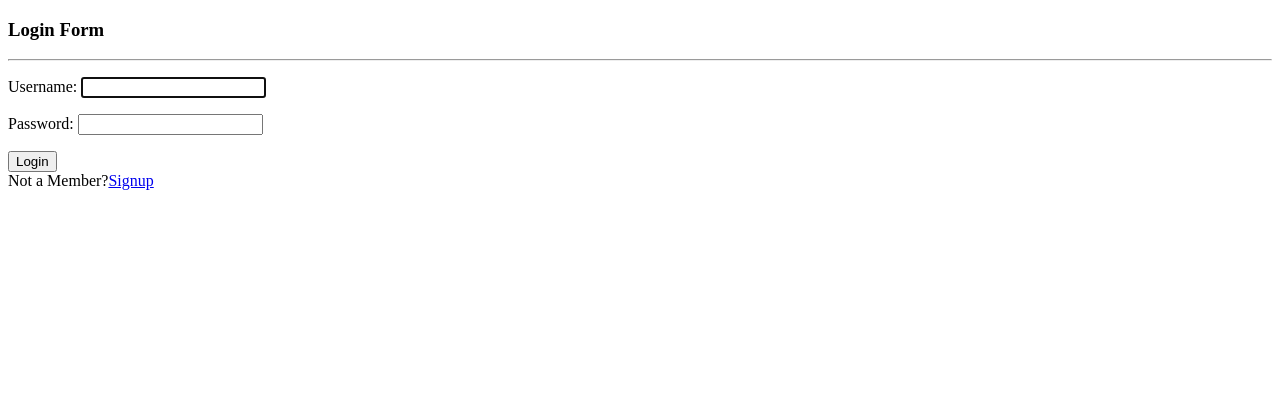
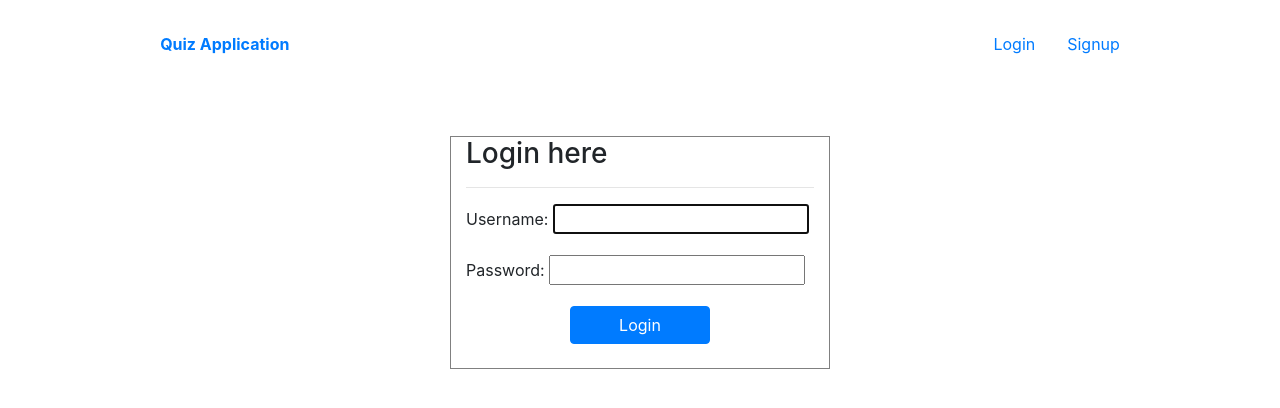
Before and after one commit to BhaveshBangera/Quiz-Application, a Django app: page /accounts/login/ in a window 1280 px wide. Shown: the top 408 px of the page. Run offline with Django 3.2, Linux system fonts and the light colour scheme; some libraries are stand-ins or nearby versions.

Commit message:
Different view for Different logins and design improvement

```diff
--- a/accounts/templates/accounts/login.html
+++ b/accounts/templates/accounts/login.html
@@ -1,11 +1,16 @@
-<!DOCTYPE html>
-<html>
-  <head>
-    <meta charset="utf-8">
-    <title></title>
-  </head>
-  <body>
-      <h3>Login Form</h3>
+{% extends 'base_layout.html' %}
+
+{% block content %}
+
+<br>
+<br>
+<br>
+
+<div class="container">
+  <div class="row">
+    <div class="col-md-4"></div>
+    <div class="col-md-4"  id="loginbody">
+      <h3>Login here</h3>
       <hr>
       <form class="" action="{% url 'accounts:login' %}" method="post">
         {% csrf_token %}
@@ -18,11 +23,24 @@
 
         {% endif %}
 
-        <input type="submit" value="Login">
+        <div class="text-center">
+          <button type="submit" class="btn btn-primary" id="loginbutton">Login</button>
+        </div>
+
+
+
+        <!-- <input type="submit" value="Login">
         <br>
-        Not a Member?<a href="{% url 'accounts:signup' %}">Signup</a>
+        Not a Member?<a href="{% url 'accounts:signup' %}">Signup</a> -->
 
         <!-- <button type="submit" class="btn btn-primary">Login</button> -->
       </form>
-  </body>
-</html>
+      <br>
+    </div>
+    <div class="col-md-4"></div>
+  </div>
+
+</div>
+
+
+{% endblock %}
--- a/basicproject/urls.py
+++ b/basicproject/urls.py
@@ -15,9 +15,14 @@ Including another URLconf
 """
 from django.conf.urls import url, include
 from django.contrib import admin
+from django.contrib.staticfiles.urls import staticfiles_urlpatterns
+from django.conf.urls.static import static
+from django.conf import settings
 
 urlpatterns = [
     url(r'^admin/', admin.site.urls),
     url(r'^polls/', include('polls.urls')),
     url(r'^accounts/', include('accounts.urls')),
 ]
+
+urlpatterns += staticfiles_urlpatterns()
--- a/polls/models.py
+++ b/polls/models.py
@@ -17,9 +17,13 @@ class UserAttemptedQuiz(models.Model):
     quiz = models.ForeignKey(Quiz)
     user = models.ForeignKey(User)
     quizStatus = models.CharField(max_length=200)
+    totalCorrect = models.IntegerField(default=0)
+    totalQuestions = models.IntegerField(default=0)
+    percentage = models.IntegerField(default=0)
 
     def __str__(self):
-        return self.user,'',self.quizStatus,'',self.quiz
+        #return self.user,'',self.quizStatus,'',self.quiz
+        return self.quizStatus
 
 
 class Question(models.Model):
--- /dev/null
+++ b/quizassets/styles.css
@@ -0,0 +1,16 @@
+.table th, td {
+   text-align: center;
+}
+
+#loginbody, #signupbody{
+  border: 1px solid grey;
+}
+
+#loginbutton, #signupbutton{
+  width: 40%;
+}
+
+.helptext{
+  visibility: hidden;
+  height: 0px;
+}
--- /dev/null
+++ b/templates/base_layout.html
@@ -0,0 +1,124 @@
+{% load static from staticfiles %}
+
+<!doctype html>
+<html lang="en">
+  <head>
+    <!-- Required meta tags -->
+    <meta charset="utf-8">
+    <meta name="viewport" content="width=device-width, initial-scale=1, shrink-to-fit=no">
+
+    <!-- Bootstrap CSS -->
+    <link rel="stylesheet" href="https://stackpath.bootstrapcdn.com/bootstrap/4.1.1/css/bootstrap.min.css" integrity="sha384-WskhaSGFgHYWDcbwN70/dfYBj47jz9qbsMId/iRN3ewGhXQFZCSftd1LZCfmhktB" crossorigin="anonymous">
+
+    <link rel="stylesheet" href="{% static 'styles.css' %}">
+
+    <title>Quiz Application</title>
+  </head>
+  <body>
+
+    <br>
+
+    <div class = "container">
+        <ul class="nav justify-content-center">
+          <li class="nav-item">
+            <b><a class="nav-link active" href="{% url 'quiz:list' %}">Quiz Application</a></b>
+          </li>
+          <li class="nav-item">
+            <a class="nav-link" href="#"></a>
+          </li>
+          <li class="nav-item">
+            <a class="nav-link" href="#"></a>
+          </li>
+          <li class="nav-item">
+            <a class="nav-link" href="#"></a>
+          </li>
+          <li class="nav-item">
+            <a class="nav-link" href="#"></a>
+          </li>
+          <li class="nav-item">
+            <a class="nav-link" href="#"></a>
+          </li>
+          <li class="nav-item">
+            <a class="nav-link" href="#"></a>
+          </li>
+          <li class="nav-item">
+            <a class="nav-link" href="#"></a>
+          </li>
+          <li class="nav-item">
+            <a class="nav-link" href="#"></a>
+          </li>
+          <li class="nav-item">
+            <a class="nav-link" href="#"></a>
+          </li>
+          <li class="nav-item">
+            <a class="nav-link" href="#"></a>
+          </li>
+          <li class="nav-item">
+            <a class="nav-link" href="#"></a>
+          </li>
+          <li class="nav-item">
+            <a class="nav-link" href="#"></a>
+          </li>
+          <li class="nav-item">
+            <a class="nav-link" href="#"></a>
+          </li>
+          <li class="nav-item">
+            <a class="nav-link" href="#"></a>
+          </li>
+          <li class="nav-item">
+            <a class="nav-link" href="#"></a>
+          </li>
+          <li class="nav-item">
+            <a class="nav-link" href="#"></a>
+          </li>
+          <li class="nav-item">
+            <a class="nav-link" href="#"></a>
+          </li>
+          <li class="nav-item">
+            <a class="nav-link" href="#"></a>
+          </li>
+          <li class="nav-item">
+            <a class="nav-link" href="#"></a>
+          </li>
+          <li class="nav-item">
+            <a class="nav-link" href="#"></a>
+          </li>
+          <li class="nav-item">
+            <a class="nav-link" href="#"></a>
+          </li>
+          {% if user.is_authenticated %}
+          <li class="nav-item">
+            <a class="nav-link" href="#">Welcome {{ user }}</a>
+          </li>
+          <li class="nav-item">
+            <form class="form-inline my-2 my-lg-0" action="{% url 'accounts:logout' %}" method="post">
+              {% csrf_token %}
+              <button class="btn btn-outline-success my-2 my-sm-0" type="submit">Logout</button>
+            </form>
+          </li>
+          {% else %}
+          <li class="nav-item">
+            <a class="nav-link" href="{% url 'accounts:login' %}">Login</a>
+          </li>
+          <li class="nav-item">
+            <a class="nav-link" href="{% url 'accounts:signup' %}">Signup</a>
+          </li>
+          {% endif %}
+        </ul>
+      <!-- </div> -->
+    <!-- </nav> -->
+   </div>
+
+
+    <div class="wrapper">
+      {% block content %}
+      {% endblock %}
+    </div>
+
+    <!-- Optional JavaScript -->
+    <!-- jQuery first, then Popper.js, then Bootstrap JS -->
+    <script src="https://code.jquery.com/jquery-3.3.1.slim.min.js" integrity="sha384-q8i/X+965DzO0rT7abK41JStQIAqVgRVzpbzo5smXKp4YfRvH+8abtTE1Pi6jizo" crossorigin="anonymous"></script>
+    <script src="https://cdnjs.cloudflare.com/ajax/libs/popper.js/1.14.3/umd/popper.min.js" integrity="sha384-ZMP7rVo3mIykV+2+9J3UJ46jBk0WLaUAdn689aCwoqbBJiSnjAK/l8WvCWPIPm49" crossorigin="anonymous"></script>
+    <script src="https://stackpath.bootstrapcdn.com/bootstrap/4.1.1/js/bootstrap.min.js" integrity="sha384-smHYKdLADwkXOn1EmN1qk/HfnUcbVRZyYmZ4qpPea6sjB/pTJ0euyQp0Mk8ck+5T" crossorigin="anonymous"></script>
+  </body>
+</html>
```
Also changed, not shown: accounts/templates/accounts/signup.html (+28 -12 lines), basicproject/settings.py (+8 -1 lines), polls/templates/polls/question_list.html (+6 -5 lines), polls/templates/polls/quiz_list.html (+67 -27 lines), polls/templates/polls/results.html (+38 -15 lines), polls/views.py (+88 -13 lines), db.sqlite3, polls/migrations/0004_auto_20180730_1003.py (added), 5 other files.
